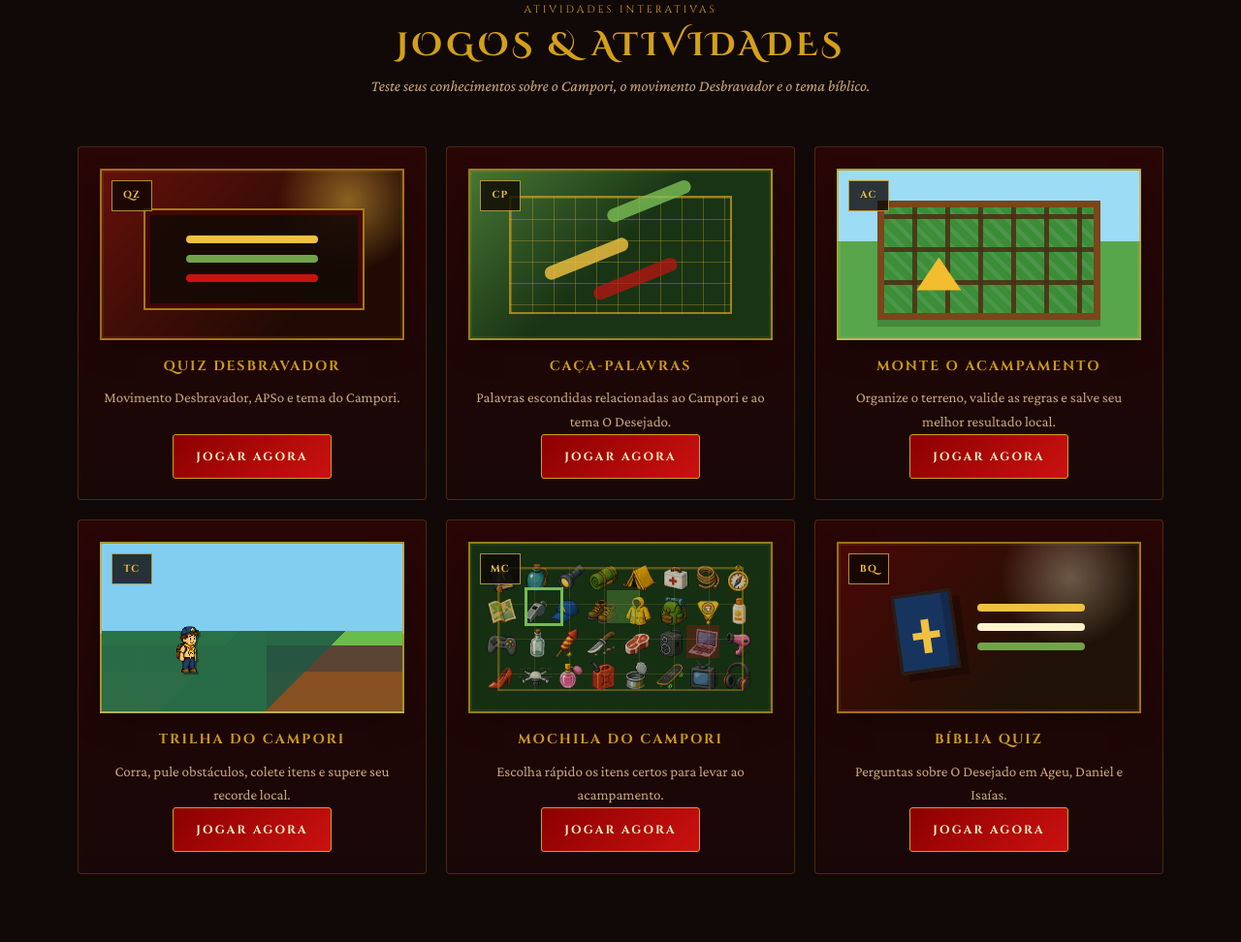
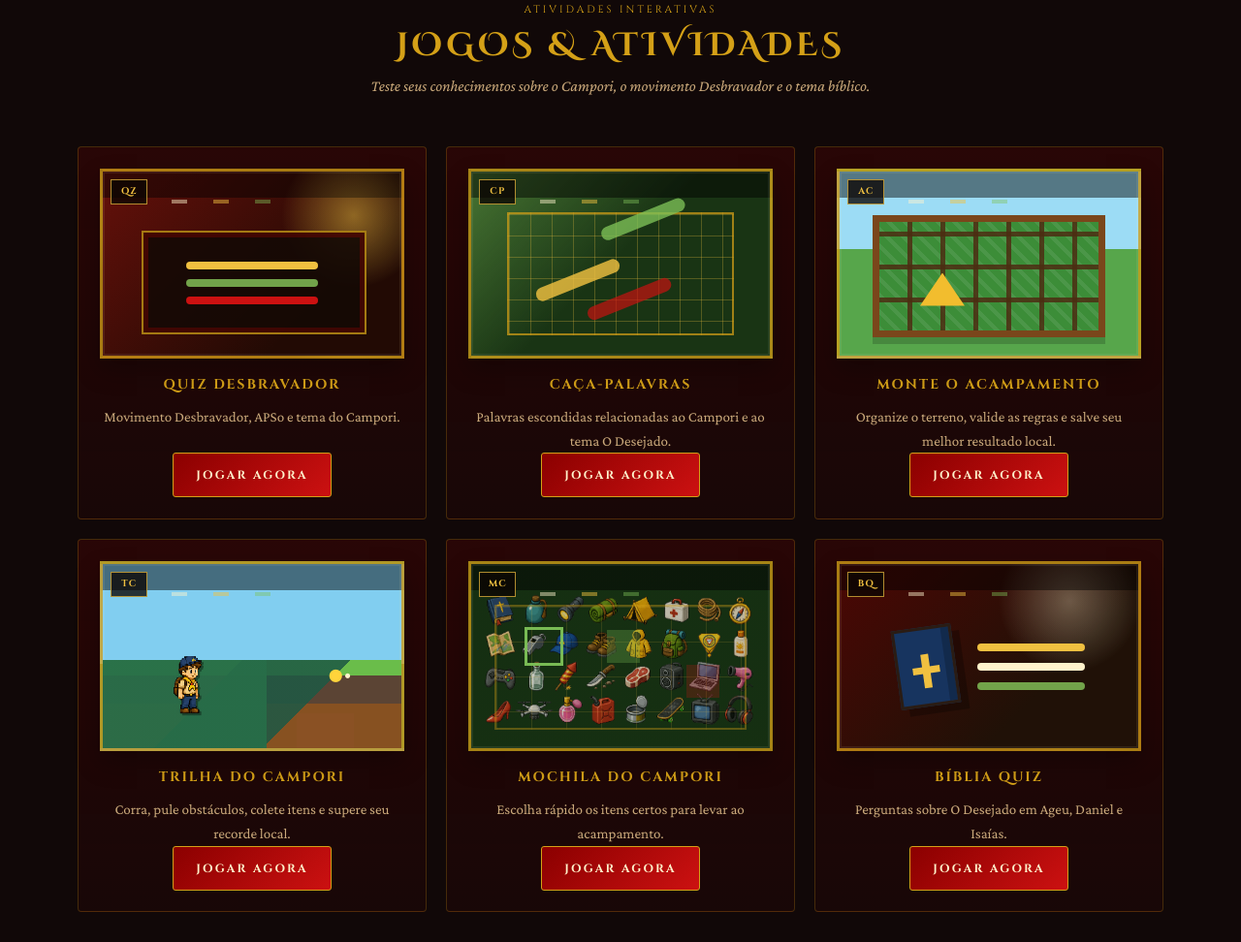
Before and after one commit to generosorafa/campori-apso, a plain HTML site: page index.html in a window 1280 px wide. Shown: the part 7636-8608 px from the top of the page at 97% size. Drawn offline with nearby package versions, Linux system fonts and the light colour scheme.

Commit message:
Aprimora capas dos jogos como prints

```diff
--- a/assets/css/styles.css
+++ b/assets/css/styles.css
@@ -1281,11 +1281,12 @@ strong {
 
 .game-preview {
   align-self: stretch;
-  aspect-ratio: 16 / 9;
-  background: #251207;
-  border: 2px solid rgba(212, 160, 23, 0.68);
+  aspect-ratio: 16 / 10;
+  background: #130905;
+  border: 3px solid rgba(212, 160, 23, 0.76);
   box-shadow:
-    inset 0 0 0 2px rgba(255, 243, 204, 0.06),
+    inset 0 0 0 2px rgba(255, 243, 204, 0.08),
+    inset 0 27px 0 rgba(0, 0, 0, 0.32),
     0 12px 24px rgba(0, 0, 0, 0.26);
   margin: 0 0 1rem;
   overflow: hidden;
@@ -1296,18 +1297,22 @@ strong {
   align-items: center;
   background: rgba(12, 6, 3, 0.78);
   border: 1px solid rgba(240, 192, 64, 0.72);
+  box-shadow:
+    52px 10px 0 -11px rgba(255, 243, 204, 0.46),
+    95px 10px 0 -11px rgba(240, 192, 64, 0.48),
+    138px 10px 0 -11px rgba(126, 194, 88, 0.42);
   color: var(--gold-light);
   display: inline-flex;
   font-family: "Cinzel", serif;
-  font-size: 0.64rem;
+  font-size: 0.6rem;
   font-weight: 700;
-  height: 32px;
+  height: 26px;
   justify-content: center;
-  left: 0.65rem;
+  left: 0.55rem;
   letter-spacing: 0.12em;
   position: absolute;
-  top: 0.65rem;
-  width: 42px;
+  top: 0.55rem;
+  width: 38px;
   z-index: 3;
 }
 
@@ -1320,7 +1325,8 @@ strong {
 
 .game-preview-quiz {
   background:
-    radial-gradient(circle at 82% 18%, rgba(240, 192, 64, 0.48), transparent 25%),
+    radial-gradient(circle at 84% 24%, rgba(240, 192, 64, 0.5), transparent 25%),
+    linear-gradient(180deg, rgba(0, 0, 0, 0.2) 0 27px, transparent 27px),
     linear-gradient(135deg, #65100a 0%, #220a04 72%);
 }
 
@@ -1328,26 +1334,27 @@ strong {
   background: rgba(20, 9, 5, 0.9);
   border: 2px solid rgba(212, 160, 23, 0.75);
   box-shadow: inset 0 0 0 5px rgba(139, 0, 0, 0.36);
-  height: 58%;
-  left: 14%;
-  top: 23%;
-  width: 72%;
+  height: 54%;
+  left: 13%;
+  top: 32%;
+  width: 74%;
 }
 
 .game-preview-quiz::after {
   background: var(--gold-light);
   border-radius: 999px;
   box-shadow:
-    0 20px 0 #72a34a,
-    0 40px 0 #cc1111;
+    0 18px 0 #72a34a,
+    0 36px 0 #cc1111;
   height: 8px;
   left: 28%;
-  top: 39%;
+  top: 49%;
   width: 44%;
 }
 
 .game-preview-word {
   background:
+    linear-gradient(180deg, rgba(0, 0, 0, 0.24) 0 27px, transparent 27px),
     linear-gradient(135deg, rgba(126, 194, 88, 0.46), transparent 48%),
     #193414;
 }
@@ -1358,24 +1365,25 @@ strong {
     linear-gradient(90deg, rgba(240, 192, 64, 0.28) 1px, transparent 1px);
   background-size: 22px 22px;
   border: 2px solid rgba(212, 160, 23, 0.72);
-  inset: 15% 13% 14%;
+  inset: 22% 12% 11%;
 }
 
 .game-preview-word::after {
   background: rgba(240, 192, 64, 0.82);
   border-radius: 999px;
   box-shadow:
-    82px -31px 0 rgba(126, 194, 88, 0.78),
-    39px 38px 0 rgba(204, 17, 17, 0.68);
+    86px -33px 0 rgba(126, 194, 88, 0.78),
+    42px 38px 0 rgba(204, 17, 17, 0.68);
   height: 14px;
-  left: 24%;
-  top: 49%;
+  left: 21%;
+  top: 55%;
   transform: rotate(-22deg);
   width: 92px;
 }
 
 .game-preview-camp {
   background:
+    linear-gradient(180deg, rgba(0, 0, 0, 0.2) 0 27px, transparent 27px),
     linear-gradient(180deg, #9cdcf5 0 42%, #57a64b 42% 100%);
 }
 
@@ -1387,7 +1395,7 @@ strong {
     #3c8d38;
   border: 7px solid #7a461b;
   box-shadow: 0 7px 0 rgba(0, 0, 0, 0.18);
-  inset: 18% 13% 11%;
+  inset: 24% 11% 10%;
 }
 
 .game-preview-camp::after {
@@ -1398,18 +1406,22 @@ strong {
     31px 38px 0 -4px #f2bd2e;
   clip-path: polygon(50% 0, 100% 100%, 0 100%);
   height: 34px;
-  left: 26%;
-  top: 52%;
+  left: 27%;
+  top: 55%;
   width: 46px;
 }
 
 .game-preview-runner {
   background:
+    linear-gradient(180deg, rgba(0, 0, 0, 0.22) 0 27px, transparent 27px),
     linear-gradient(180deg, #81cef0 0 54%, #43865a 54% 100%);
 }
 
 .game-preview-runner::before {
   background:
+    radial-gradient(circle at 78% 18%, #ffd43b 0 6px, transparent 7px),
+    radial-gradient(circle at 82% 18%, #fff3cc 0 2px, transparent 3px),
+    linear-gradient(90deg, transparent 0 65%, #8a5124 65% 84%, transparent 84%) left bottom / 100% 40% no-repeat,
     linear-gradient(90deg, rgba(39, 109, 72, 0.95) 0 55%, transparent 55%),
     linear-gradient(135deg, transparent 0 36%, rgba(29, 88, 68, 0.86) 36% 64%, transparent 64%),
     linear-gradient(180deg, #6abd4a 0 18%, #5b4434 18% 50%, #875121 50% 100%);
@@ -1423,19 +1435,20 @@ strong {
   background-image: url("../img/runner-sprites.png");
   background-position: 0 0;
   background-repeat: no-repeat;
-  background-size: 416px 208px;
-  bottom: 22%;
+  background-size: 512px 256px;
+  bottom: 18%;
   filter: drop-shadow(2px 2px 0 rgba(0, 0, 0, 0.35));
-  height: 52px;
+  height: 64px;
   image-rendering: pixelated;
-  left: 20%;
-  width: 52px;
+  left: 18%;
+  width: 64px;
 }
 
 .game-preview-pack {
   background:
+    linear-gradient(180deg, rgba(0, 0, 0, 0.24) 0 27px, transparent 27px),
     linear-gradient(rgba(18, 38, 12, 0.24), rgba(18, 38, 12, 0.24)),
-    url("../img/mochila-items.png") center / 92% auto no-repeat,
+    url("../img/mochila-items.png") center 60% / 94% auto no-repeat,
     #173214;
 }
 
@@ -1445,7 +1458,7 @@ strong {
     linear-gradient(90deg, rgba(240, 192, 64, 0.24) 1px, transparent 1px);
   background-size: 36px 36px;
   border: 2px solid rgba(212, 160, 23, 0.65);
-  inset: 14% 9% 12%;
+  inset: 22% 8% 10%;
   opacity: 0.58;
 }
 
@@ -1456,12 +1469,13 @@ strong {
     164px 36px 0 -3px rgba(204, 17, 17, 0.24);
   height: 34px;
   left: 18%;
-  top: 26%;
+  top: 34%;
   width: 34px;
 }
 
 .game-preview-trivia {
   background:
+    linear-gradient(180deg, rgba(0, 0, 0, 0.22) 0 27px, transparent 27px),
     radial-gradient(circle at 77% 20%, rgba(255, 243, 204, 0.32), transparent 26%),
     linear-gradient(135deg, #4b0704, #201107 68%);
 }
@@ -1477,7 +1491,7 @@ strong {
     inset -8px 0 0 rgba(0, 0, 0, 0.2);
   height: 76px;
   left: 19%;
-  top: 29%;
+  top: 34%;
   transform: rotate(-8deg);
   width: 56px;
 }
@@ -1490,7 +1504,7 @@ strong {
     0 40px 0 #72a34a;
   height: 8px;
   right: 18%;
-  top: 36%;
+  top: 43%;
   width: 36%;
 }
 
```
